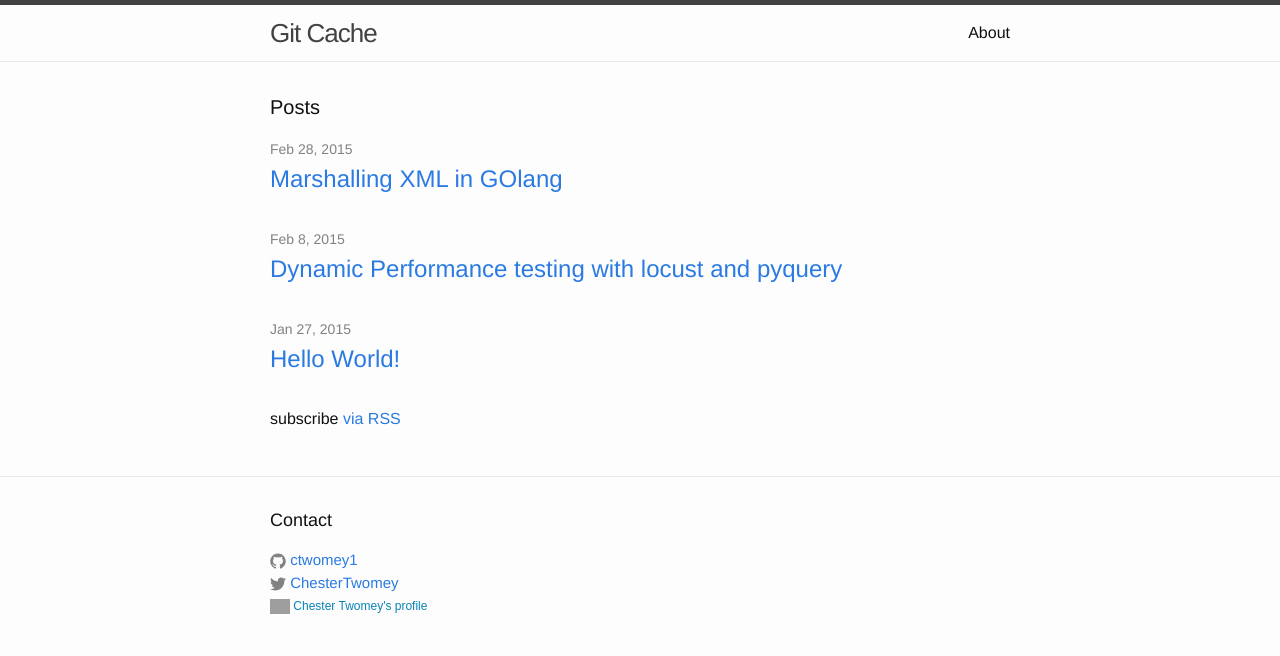
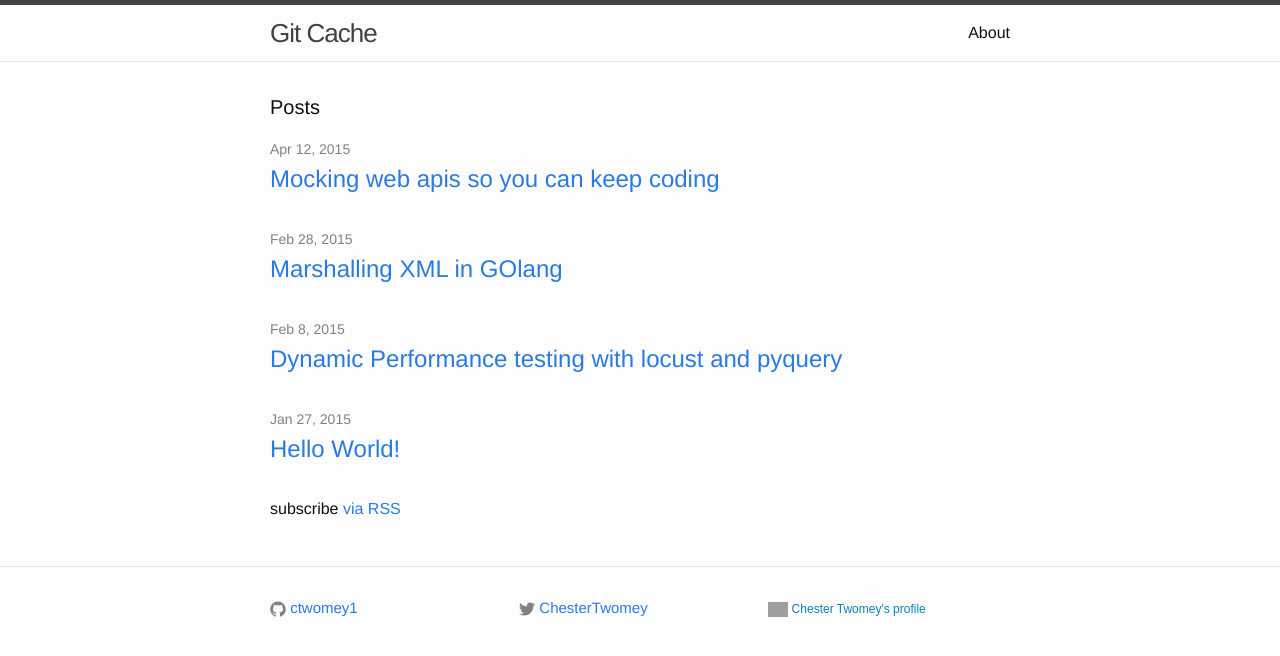
Before and after one commit to catwomey/catwomey.github.io, a Jekyll site: the page built from index.html, in a window 1280 px wide. Shown: the top 656 px of the page. Built offline with Jekyll 4.4.1, drawn with Linux system fonts in a browser that asks for light colours; Markdown is read by kramdown in place of the engine named in the settings; part of the change alters nothing that is shown; grey boxes are pictures that could not be loaded.

Commit message:
new blog post fix layout of footer ignoreing idea directory

````diff
--- a/_includes/footer.html
+++ b/_includes/footer.html
@@ -1,14 +1,14 @@
 <footer class="site-footer">
 
   <div class="wrapper">
-      <h2 class="footer-heading">Contact</h2>
+
       <div class="footer-col-wrapper">
 
 
-      <div class="footer-col  footer-col-1">
-        <ul class="social-media-list">
+      <div class="footer-col footer-col-1">
+
           {% if site.github_username %}
-          <li>
+
             <a href="https://github.com/{{ site.github_username }}">
               <span class="icon  icon--github">
                 <svg viewBox="0 0 16 16">
@@ -18,11 +18,11 @@
 
               <span class="username">{{ site.github_username }}</span>
             </a>
-          </li>
+      </div>
           {% endif %}
+      <div class="footer-col footer-col-2">
+          {% if site.twitter_username %}
 
-          {% if site.twitter_username %}
-          <li>
             <a href="https://twitter.com/{{ site.twitter_username }}">
               <span class="icon  icon--twitter">
                 <svg viewBox="0 0 16 16">
@@ -33,16 +33,15 @@
 
               <span class="username">{{ site.twitter_username }}</span>
             </a>
-          </li>
+
           {% endif %}
-           <li>
-               <a href="http://ca.linkedin.com/pub/chester-twomey/30/95b/83" style="text-decoration:none;"><span style="font: 80% Arial,sans-serif; color:#0783B6;"><img src="https://static.licdn.com/scds/common/u/img/webpromo/btn_in_20x15.png" width="20" height="15" alt="View Chester Twomey's LinkedIn profile" style="vertical-align:middle;" border="0">&nbsp;Chester Twomey's profile</span></a>
-           </li>
-        </ul>
       </div>
-        <div class="footer-col footer-col-2">
-            <!--dummy -->
-        </div>
+     <div class="footer-col footer-col-3">
+          <a href="http://ca.linkedin.com/pub/chester-twomey/30/95b/83" style="text-decoration:none;"><span style="font: 80% Arial,sans-serif; color:#0783B6;"><img src="https://static.licdn.com/scds/common/u/img/webpromo/btn_in_20x15.png" width="20" height="15" alt="View Chester Twomey's LinkedIn profile" style="vertical-align:middle;" border="0">&nbsp;Chester Twomey's profile</span></a>
+
+
+    </div>
+      </div>
 
     </div>
 
--- /dev/null
+++ b/_posts/2015-03-18-Mock-apis-with-go.markdown
@@ -0,0 +1,112 @@
+---
+layout: post
+title:  "Mocking web apis so you can keep coding"
+date:   2015-04-12
+categories: golang
+tags: golang mockapi
+---
+
+Creating mock apis seems to be something that is overlooked by even seasoned developers, but i've personally found this to be
+one of the best tools at my disposal.  At the end of this post i hope that i've inspired you to do it on your next project
+
+##What is a mock api?
+
+A mock web api, is simply a standalone program that mimics the behavior of your real web api, but returns hardcoded responses.
+
+##Why should you mock an api?
+
+* Mock APIS can be a replacement for an API that is still in development
+    Coding against something that is real and gives you a short feedback loop is invaluable. This gives you coding velocity
+    when you only know the abstract details of your api and not the internals
+* Mock apis let you have as many dev/test environments as you want
+    Sometimes API access is restricted to a finite number of requests or modifies data so actions can't be repeated. A
+    Mock api lets you be in control instead.  Additionally a Mock API will always respond the way you coded it to, so demos
+    to users should always work as expected
+* Great opportunity to learn something new
+    Regardless of the technology stack you are currently working in, no one will care how you test your application. So
+    use this time to learn something new and explore a new technology.
+
+##OK you convinced me, now show me!
+
+The simplest form of a mock api (in go) is:
+
+
+ ```go
+package main
+
+import (
+	"fmt"
+	"net/http"
+)
+
+func response(w http.ResponseWriter, req *http.Request) {
+	fmt.Fprintf(w, "EXPLOSIONS!")
+}
+
+func main() {
+	http.HandleFunc("/mockapi", response)
+	err := http.ListenAndServe(":8080", nil)
+	if err != nil {
+		fmt.Println(err)
+	}
+}
+ ```
+ Pretty easy eh?  Now this example isn't exactly powerful, and chances are the reason you are using an api is it's doing
+ some non trivial operation.  But let's step back and exaime this code for a second, in a matter of a few minutes we configured
+ an http server that returns any text we want, that's pretty powerful stuff.
+
+ Let's make it more powerful.  Most apis allow you to send some sort of parameter to identify what you are requesting, so
+ let's add one to our mock and have it be responsive to the parameter we send in.
+
+ For the sake of context let's say our api identifies the properties of an object based on the string we send in
+
+
+ ```go
+
+package main
+
+import (
+	"fmt"
+	"io/ioutil"
+	"log"
+	"net/http"
+	"os"
+	"path/filepath"
+)
+
+//gets the current directory of the go executable
+func getCurrentDirectory() string {
+	dir, err := filepath.Abs(filepath.Dir(os.Args[0]))
+	if err != nil {
+		log.Println(err)
+	}
+	return dir
+}
+
+func logError(caller string, err error) {
+	if err != nil {
+		log.Println(caller, err)
+	}
+}
+
+func response(w http.ResponseWriter, req *http.Request) {
+	thing := req.URL.Query().Get("thing")
+	file, err := ioutil.ReadFile(getCurrentDirectory() + "/" + thing + ".json")
+	logError("response writer", err)
+	fmt.Fprintf(w, string(file[:]))
+}
+
+func main() {
+
+	http.HandleFunc("/mockapi", response)
+
+	err := http.ListenAndServe(":8080", nil)
+	logError("main", err)
+
+}
+ ```
+As you can see the response function now looks at the thing parameter and writes out the contents of a file named the same
+as thing in the current directory.  Keep in mind this isn't production ready code, just a stub to code against.
+
+For the above code to work you must run `go build` in the directory of your code and run the resulting executable.
+Now you've done it, you have a working api that takes a parameter in and spits out json.
--- a/_sass/_layout.scss
+++ b/_sass/_layout.scss
@@ -121,18 +121,18 @@
 }
 
 .footer-col-1 {
-    width: -webkit-calc(35% - (#{$spacing-unit} / 2));
-    width:         calc(35% - (#{$spacing-unit} / 2));
+    width: -webkit-calc(33% - (#{$spacing-unit} / 2));
+    width:         calc(33% - (#{$spacing-unit} / 2));
 }
 
 .footer-col-2 {
-    width: -webkit-calc(20% - (#{$spacing-unit} / 2));
-    width:         calc(20% - (#{$spacing-unit} / 2));
+    width: -webkit-calc(33% - (#{$spacing-unit} / 2));
+    width:         calc(33% - (#{$spacing-unit} / 2));
 }
 
 .footer-col-3 {
-    width: -webkit-calc(45% - (#{$spacing-unit} / 2));
-    width:         calc(45% - (#{$spacing-unit} / 2));
+    width: -webkit-calc(34% - (#{$spacing-unit} / 2));
+    width:         calc(34% - (#{$spacing-unit} / 2));
 }
 
 @include media-query($on-laptop) {
````
Also changed, not shown: 1 other file.
